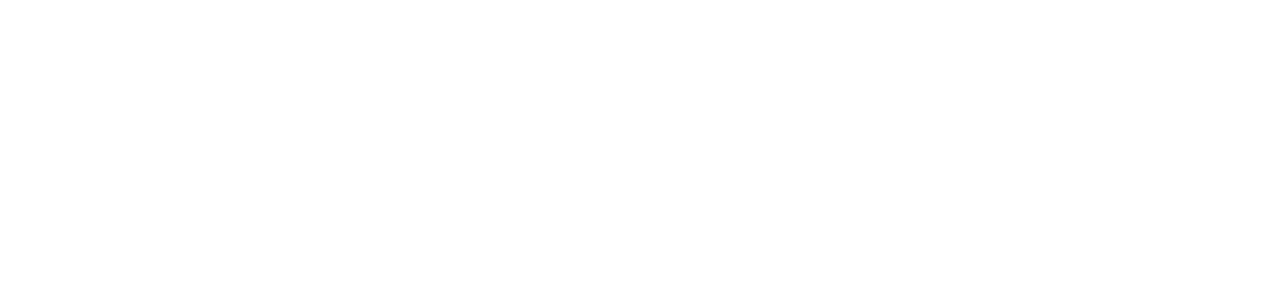
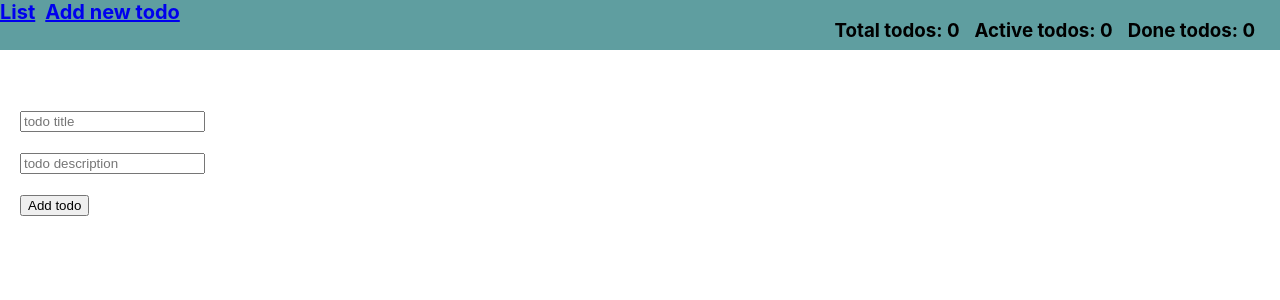
Before and after one commit to OlgaVolos/React-december, a React (Create React App) app: page /create-todo in a window 1280 px wide. Shown: the top 300 px of the page. Built offline with nearby package versions, Linux system fonts and the light colour scheme.

Commit message:
lesson6_todolist

```diff
--- a/package.json
+++ b/package.json
@@ -8,6 +8,7 @@
     "@testing-library/user-event": "^12.8.3",
     "react": "^17.0.2",
     "react-dom": "^17.0.2",
+    "react-router-dom": "^5.2.0",
     "react-scripts": "4.0.3",
     "web-vitals": "^1.1.1"
   },
--- a/src/App.js
+++ b/src/App.js
@@ -1,8 +1,31 @@
 import React from 'react';
+import {BrowserRouter as Router, Route, Switch} from "react-router-dom";
+import TodosList from "./components/TodosList";
+import AddTodo from "./components/AddTodo";
+import Header from "./components/Header";
+import './components/style.css'
+import TodoContextProvider from "./services/TodoContext";
 
-function App(props) {
+function App() {
   return (
-      <div></div>
+      <TodoContextProvider>
+      <main>
+      <Router>
+          <Header/>
+     <div className={'main'}>
+      <Switch>
+        <Route path={'/'} exact>
+            <TodosList/>
+        </Route>
+
+        <Route path={'/create-todo'}>
+            <AddTodo/>
+        </Route>
+      </Switch>
+     </div>
+      </Router>
+      </main>
+      </TodoContextProvider>
   );
 }
 
--- /dev/null
+++ b/src/components/AddTodo.js
@@ -0,0 +1,44 @@
+import React, {useContext} from 'react';
+import {TodoContext} from "../services/TodoContext";
+function AddTodo() {
+    const [todoValue, setTodoValue] = React.useState({
+        title: '',
+        description: '',
+        id: null
+    })
+
+    const {onTodoCreate} = useContext(TodoContext) //взяли з TodoContext.js
+    // console.log(todos); //можемо теж дописати вище todos
+
+    // const onTodoChange = (e) => {setTodoValue({...todoValue, [name]: value})}; //або
+
+    const onTodoChange = ({target: {name, value}}) => {setTodoValue({...todoValue, [name]: value })};
+
+    const onCreate = () => {
+
+        onTodoCreate({...todoValue, id:Math.random()})
+        setTodoValue({
+            title: '',
+            description: '',
+            id: null
+        })
+
+    }
+
+    return (
+        <div>
+            <br/>
+            <br/>
+            <input type="text" value={todoValue.title} onChange={onTodoChange} placeholder={'todo title'} name="title" id="title"/>
+            <br/>
+            <br/>
+            <input type="text" value={todoValue.description} onChange={onTodoChange} placeholder={'todo description'} name="description" id="description"/>
+            <br/>
+            <br/>
+            <button onClick={onCreate}>Add todo</button>
+
+        </div>
+    );
+}
+
+export default AddTodo;
--- /dev/null
+++ b/src/components/Header.js
@@ -0,0 +1,35 @@
+import React, {useContext} from 'react';
+import {Link} from "react-router-dom";
+import './style.css'
+import {TodoContext} from "../services/TodoContext";
+
+function Header () {
+    const {
+        todos,
+        doneTodos, // отримуємо з TodoList
+    } = useContext(TodoContext);
+
+
+
+
+    return (
+        <header className='header'>
+            <Link to={'/'}>List</Link>
+            <Link to={'/create-todo'}>Add new todo</Link>
+
+            <div>
+                <h3 style={{marginRight: '15px'}}>Total todos: {todos.length}</h3>
+                <h3 style={{marginRight: '15px'}}>Active todos: {todos.length - doneTodos.length} </h3>
+                <h3 style={{marginRight: '15px'}}>Done todos: {doneTodos.length}  </h3>
+
+            </div>
+
+        {/* total todos   */}
+            {/* active todos   */}
+            {/* done todos   */}
+
+        </header>
+    );
+}
+
+export default Header;
--- /dev/null
+++ b/src/components/TodoItem.js
@@ -0,0 +1,31 @@
+import React from 'react';
+
+function TodoItem({todo, onTodoRemove, isDoneToggle, isDone}) {
+    // const [markTodo, setMarkTodo] = useState('none');
+    // const [deleteTodo, setDeleteTodo] = useState([]);
+// const {onTodoRemove} = useContext(TodoContext) // переносячи це в пропси,
+// ми зможемо компоненту перевикористовувати, а отримаємо контекст в першому паренті,
+    // тобто, в TodoList і там теж прокидуємо пропсами в TodoItem
+const toggleText = () => isDoneToggle(todo.id) // ми її тут створили і запхали в контекст
+
+
+const onTodoDelete = () => {
+    const answer = window.confirm("do you want delete todo?");
+    if(answer){
+        onTodoRemove(todo.id)
+    }
+};
+
+    return (
+        <div>
+            <div style={{textDecoration: isDone ? 'line-through' : 'none'}}>
+                <h3>{todo.title}</h3>
+                <p>{todo.description}</p>
+            </div>
+            <button onClick={toggleText}>Mark as {isDone ? 'active' : 'done'}  </button>
+            <button onClick={onTodoDelete}>Delete todo</button>
+        </div>
+    );
+}
+
+export default TodoItem;
--- /dev/null
+++ b/src/components/TodosList.js
@@ -0,0 +1,29 @@
+import React, {useContext} from 'react';
+import {TodoContext} from "../services/TodoContext";
+import TodoItem from "./TodoItem";
+
+function TodosList() {
+    const {todos,
+        onTodoRemove,
+        isDoneToggle,
+        doneTodos} = useContext(TodoContext)
+        // пропси дублюємо в контексті
+    console.log(todos, 'from list');
+    console.log(doneTodos);
+
+    return (
+        <div>
+            {todos.map(el => <TodoItem
+                isDone={doneTodos.includes(el.id)}
+                isDoneToggle={isDoneToggle}
+                onTodoRemove={onTodoRemove}
+                todo={el}
+                key={el.title+el.description}/> )}
+        </div>
+        //         можна зробити окремою компонентою і в map() буде
+        // <TodoItem todo={todo} key={todo.title+todo.description}/>
+        // в пропси покладемо {todo}
+    );
+}
+
+export default TodosList;
--- /dev/null
+++ b/src/components/style.css
@@ -0,0 +1,25 @@
+
+
+header{
+    height: 50px;
+    background: cadetblue;
+    display: flex;
+
+}
+
+header a {
+    font-size: 20px;
+    font-weight: bolder;
+    margin-right: 10px;
+}
+header div {
+    display: flex;
+    flex: 1;
+    justify-content: flex-end;
+    margin-right: 10px;
+}
+
+
+.main {
+    padding:20px
+}
--- /dev/null
+++ b/src/services/TodoContext.js
@@ -0,0 +1,52 @@
+import React, {createContext, useState} from "react";
+
+export const TodoContext = createContext();
+const TodoContextProvider = ({children}) => {
+    const [todos, setTodos] = useState([]);
+    const [doneTodos, setDoneTodos] = useState([]);//заводимо спеціально для маркування тудушок, потім допрокидаємо
+    //в провайдер, що всі мали доступ до нього і отримуємо в тудулісті
+
+
+
+    const onTodoCreate = (newTodo) => {
+        if(!newTodo || !newTodo.title || !newTodo.description){
+            console.error('Wrong arg for new todo, should be smth like title and description')
+            return
+        }
+        setTodos([newTodo, ...todos])
+    };
+
+    const onTodoRemove = (todoId) => {
+        if(!todoId){
+            console.error('wrong todo', todoId)
+            return
+        }
+
+        setTodos(todos.filter(el => el.id !== todoId))
+        setDoneTodos(doneTodos.filter(id => id !== todoId))
+    };
+
+    const isDoneToggle = (todoId) => {
+        const isTodosMarkedAsDone = doneTodos.includes(todoId);
+        if(isTodosMarkedAsDone){
+         return   setDoneTodos(doneTodos.filter(id => id !== todoId))
+        }
+        setDoneTodos([...doneTodos, todoId])
+
+
+    };
+
+
+    return(
+        <TodoContext.Provider value={{
+            todos,
+            onTodoCreate,
+            onTodoRemove,
+            isDoneToggle,
+            doneTodos
+        }}>
+        {children}
+        </TodoContext.Provider>
+    )
+};
+ export default TodoContextProvider
```
Also changed, not shown: 1 other file (tests, documents, lock files or other folders).
